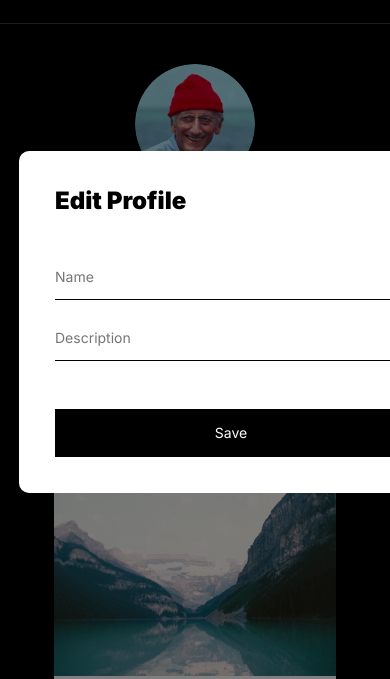
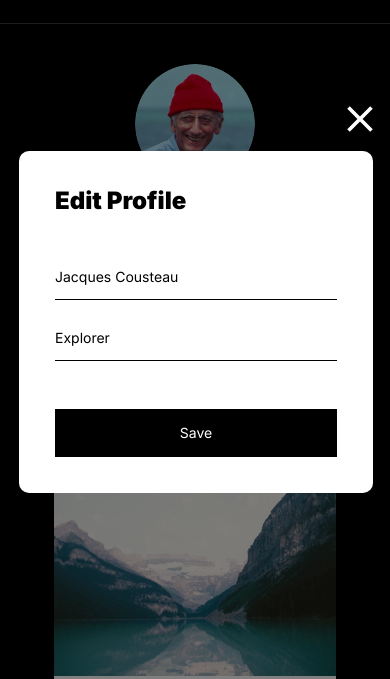
Before and after one commit to J-Helt/se_project_aroundtheus, a plain HTML site: page index.html in a window 390 px wide. Both pictures are taken after a click on the button 297 px from the left and 327 px from the top of the page. Shown: the part 100-779 px from the top of the page. Drawn offline with Linux system fonts and the light colour scheme.

Commit message:
adjusted reactive design, added close feature to save button on modal

```diff
--- a/blocks/modal.css
+++ b/blocks/modal.css
@@ -108,6 +108,13 @@
 
   .modal_close {
     bottom: calc(100% + 13.5px);
-    left: calc(100% - 40px);
+    left: calc(100% - 26px);
+    width: 26px;
+    height: 26px;
+    padding: 0;
+  }
+
+  .modal_container {
+    max-width: 282px;
   }
 }
--- a/scripts/index.js
+++ b/scripts/index.js
@@ -35,6 +35,8 @@ edit.addEventListener("click", function () {
   document.querySelector(".modal_close").classList.add("modal_opened");
   document.querySelector(".modal_heading").classList.add("modal_opened");
   document.querySelector(".modal_form").classList.add("modal_opened");
+  nameInput.value = profileName.textContent;
+  jobInput.value = profileJob.textContent;
 });
 
 function modalCloser(evt) {
@@ -55,6 +57,7 @@ function handleProfileFormSubmit(evt) {
   evt.preventDefault();
   profileName.textContent = nameInput.value;
   profileJob.textContent = jobInput.value;
+  modalCloser(evt);
 }
 
 profileFormElement.addEventListener("submit", handleProfileFormSubmit);
```
Also changed, not shown: index.html (+0 -67 lines).
